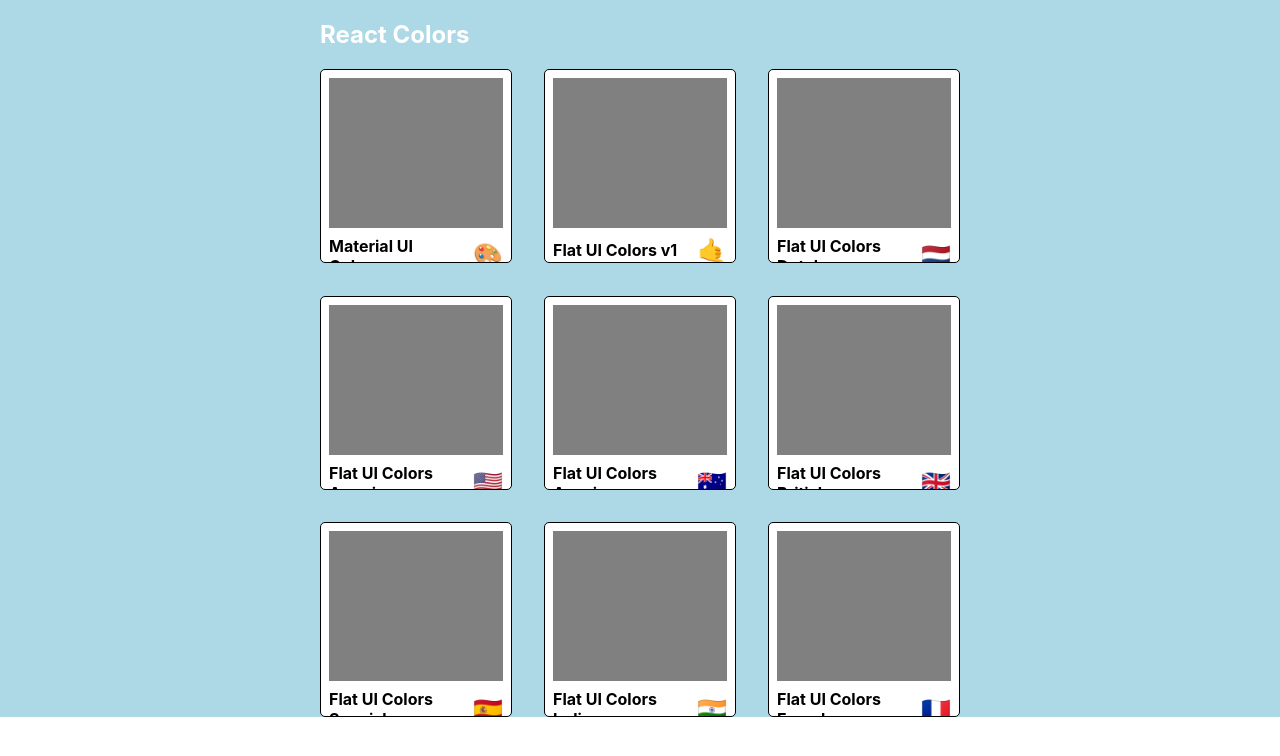
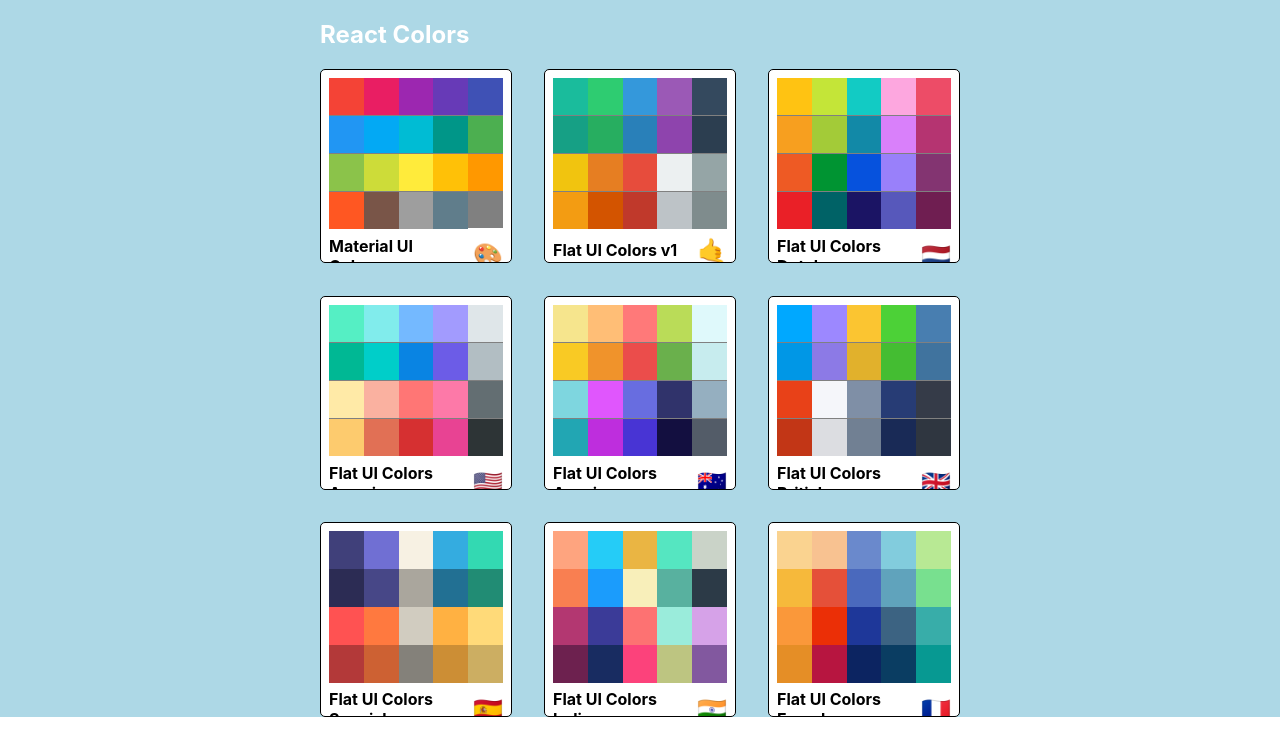
Before and after one commit to super8989/React_colors_app, a React (Create React App) app: page / in a window 1280 px wide. Shown: the top 756 px of the page. Built offline with nearby package versions, Linux system fonts and the light colour scheme.

Commit message:
miniColorBoxes showing up on MiniPalette

```diff
--- a/src/MiniPalette.js
+++ b/src/MiniPalette.js
@@ -31,6 +31,14 @@ const styles = {
 	emoji: {
 		marginLeft: "0.5rem",
 		fontSize: "1.5rem"
+	},
+	miniColor: {
+		height: "25%",
+		width: "20%",
+		display: "inline-block",
+		margin: "0 auto",
+		position: "relative",
+		marginBottom: "-3.5px"
 	}
 };
 
```
